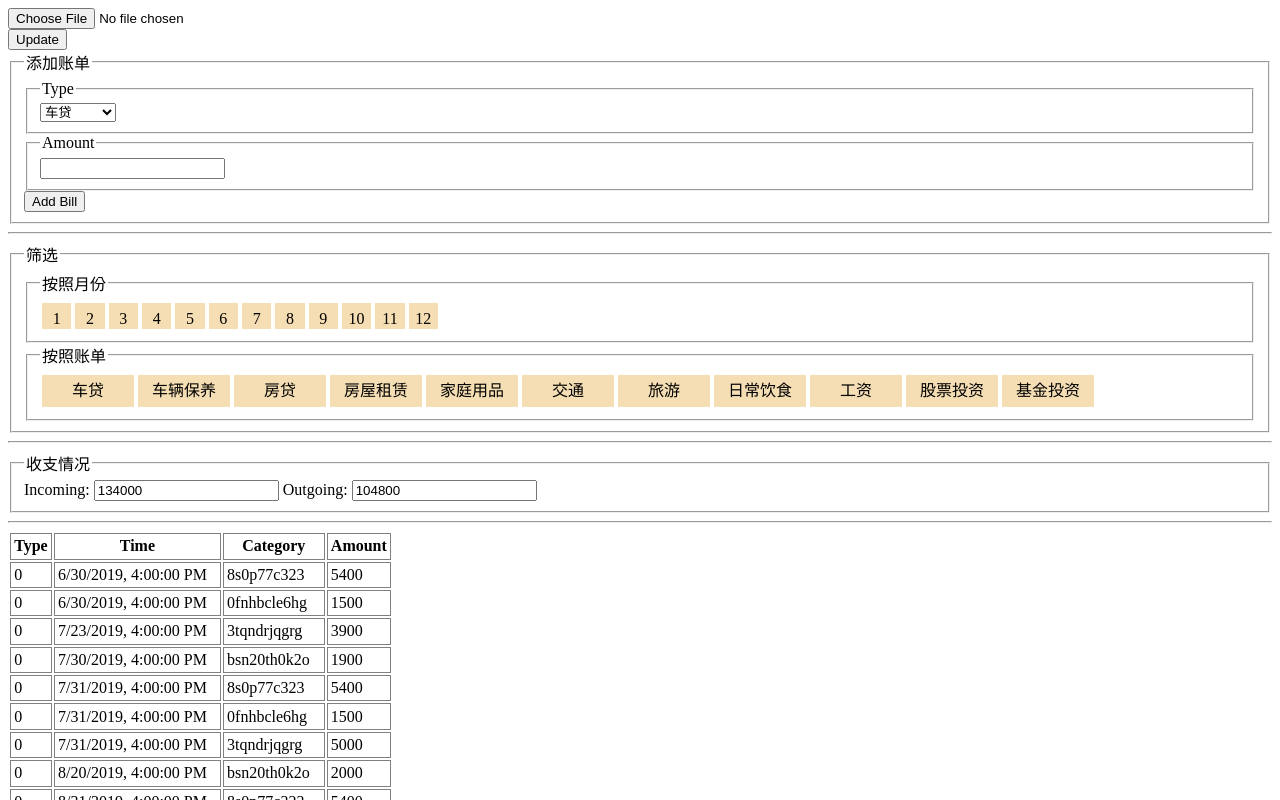
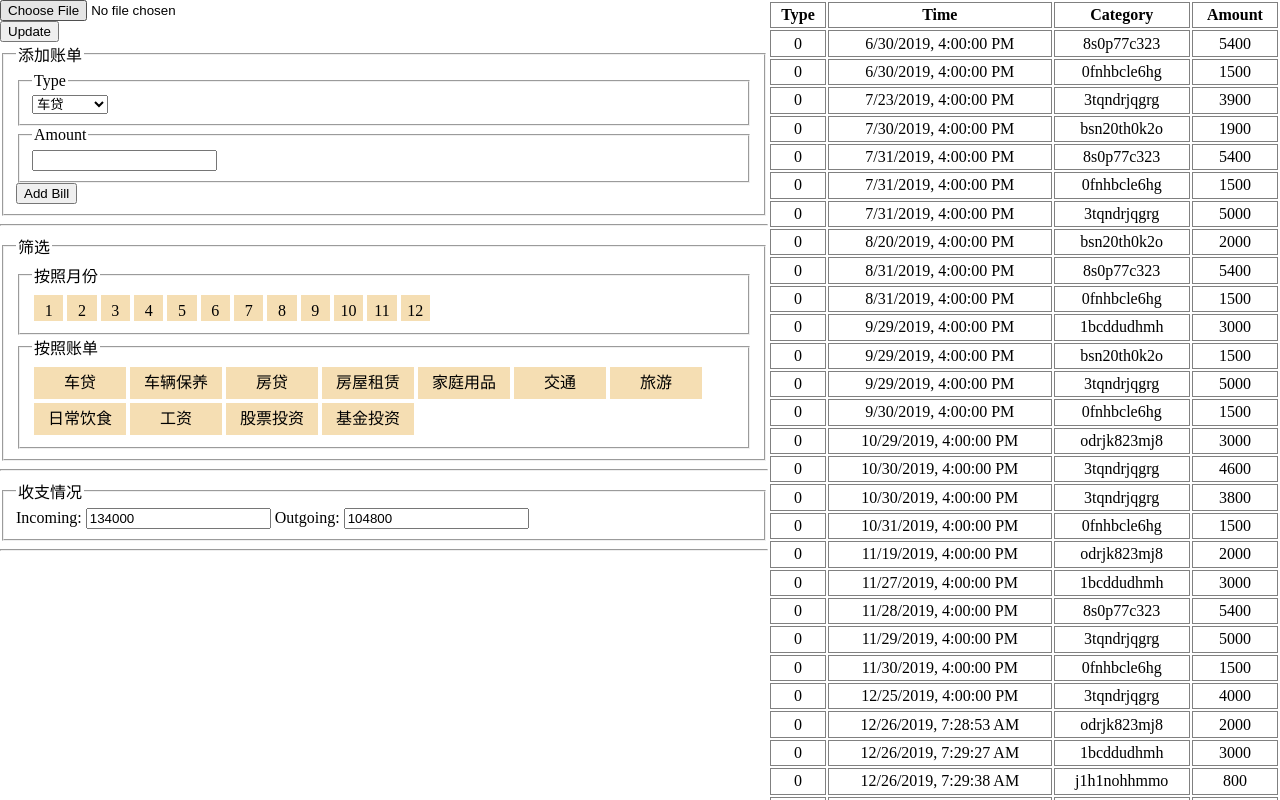
Before and after one commit to hJinRong/form, a website with bundled scripts: page public/index.html in a window 1280 px wide. Shown: the top 800 px of the page. Built offline with nearby package versions, Linux system fonts and the light colour scheme.

Commit message:
refactor: 更新界面样式

```diff
--- a/public/index.css
+++ b/public/index.css
@@ -1,5 +1,11 @@
-form {
-  width: 33.3%;
+body {
+  margin: 0;
+  padding: 0;
+  box-sizing: border-box;
+}
+
+table {
+  width: 100%;
 }
 
 thead td {
@@ -10,6 +16,7 @@ th,
 td {
   border: 1px solid gray;
   padding: 0.2rem;
+  text-align: center;
 }
 
 #months {
@@ -46,3 +53,17 @@ td {
   background-color: rgb(12, 140, 245);
   color: white;
 }
+
+#workbench {
+  float: left;
+  width: 60%;
+  margin: 0 10;
+}
+
+#table {
+  float: left;
+  width: 40%;
+  height: 100vh;
+  overflow-y: scroll;
+  margin: 0 10;
+}
--- a/public/index.html
+++ b/public/index.html
@@ -7,6 +7,7 @@
     <link rel="stylesheet" href="./index.css" />
   </head>
   <body>
+    <div id="workbench">
       <input type="file" id="uploadfile" />
       <br />
       <button id="update-table">Update</button>
@@ -66,7 +67,9 @@
       </fieldset>
 
       <hr />
+    </div>
 
+    <div id="table">
       <table>
         <thead>
           <tr>
@@ -78,6 +81,7 @@
         </thead>
         <tbody id="tb"></tbody>
       </table>
+    </div>
 
     <script type="module" src="./dist/index.js"></script>
   </body>
```
Lines whose indentation alone changed are shown as unchanged.
